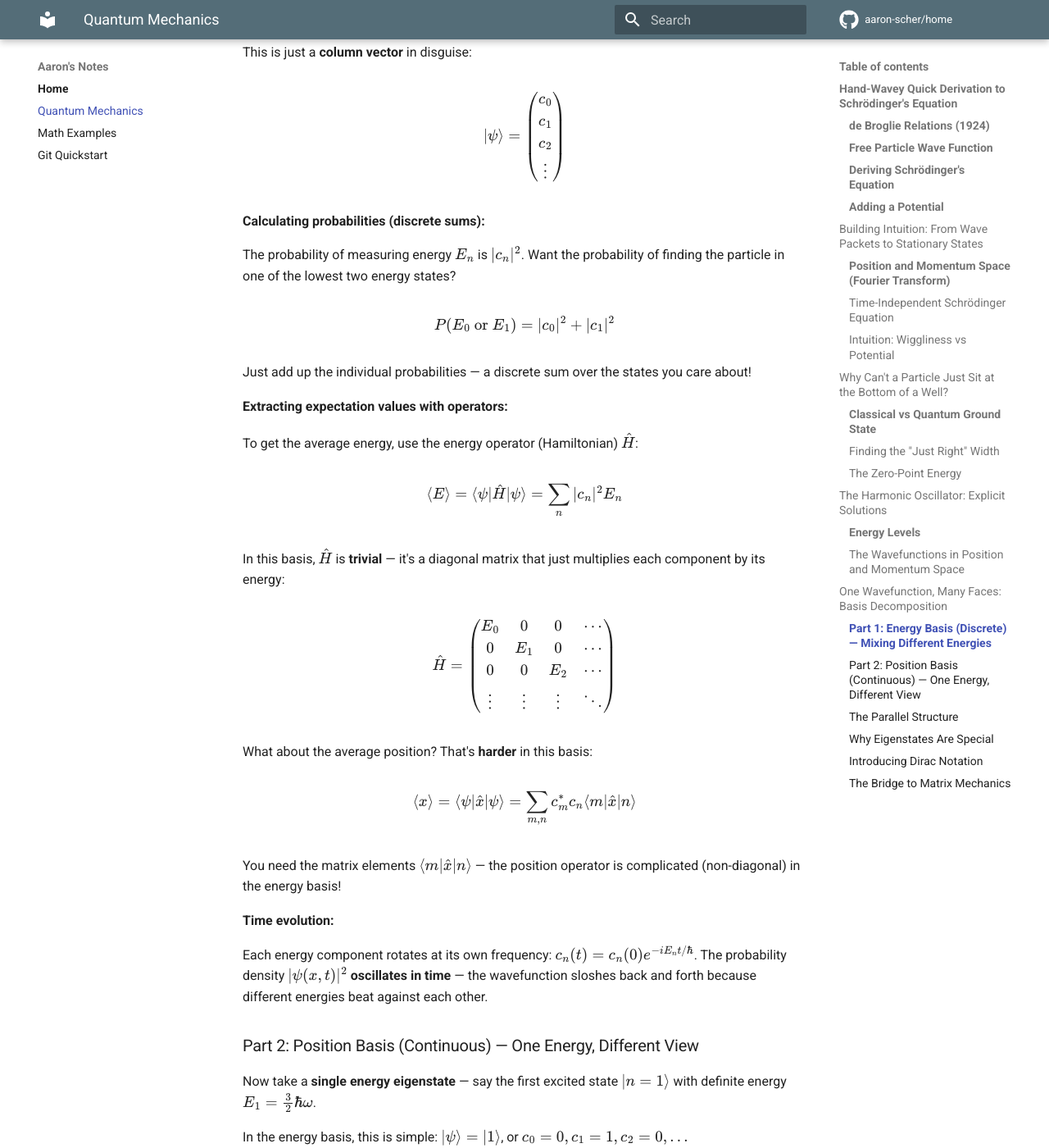
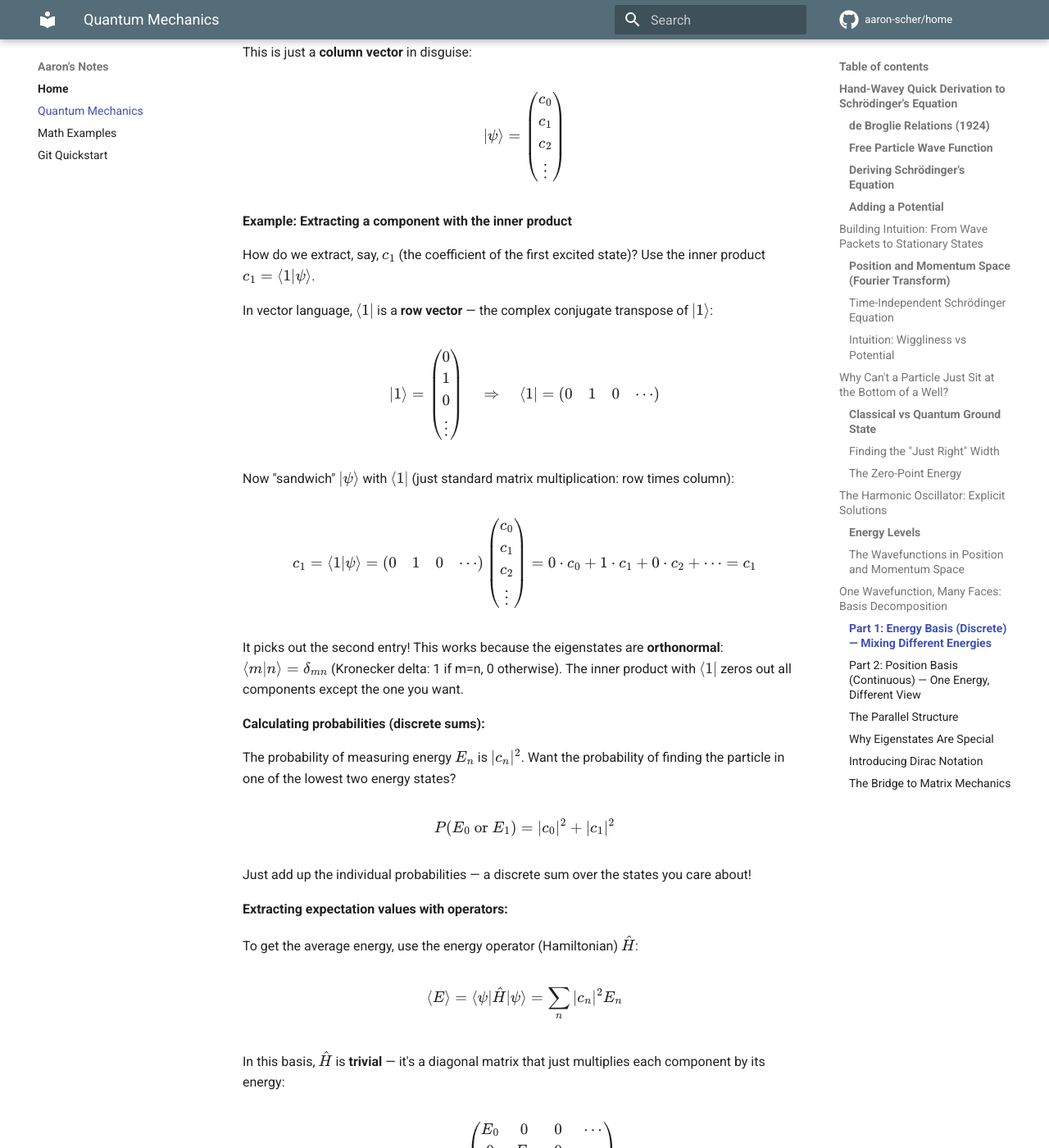
Before and after one commit to aaron-scher/home, an MkDocs documentation site: the page built from docs/quantum-mechanics.md, in a window 1280 px wide and 1400 px high, scrolled down 10308 px. Shown: the whole window at 82% size. Built offline with MkDocs 1.6.1 and Material for MkDocs 9.7.7, drawn with Linux system fonts in a browser that asks for light colours; comment, search, counter and statistics services are not loaded.

Commit message:
Add concrete example of extracting components with inner product
- Show how to extract c_1 using <1|ψ>
- Explain as row vector times column vector
- Demonstrate orthonormality: <m|n> = δ_mn
- Makes Dirac notation concrete and intuitive

🤖 Generated with [Claude Code](https://claude.com/claude-code)

Co-Authored-By: Claude <noreply@anthropic.com>

```diff
--- a/docs/quantum-mechanics.md
+++ b/docs/quantum-mechanics.md
@@ -366,6 +366,24 @@ $$
 |\psi\rangle = \begin{pmatrix} c_0 \\ c_1 \\ c_2 \\ \vdots \end{pmatrix}
 $$
 
+**Example: Extracting a component with the inner product**
+
+How do we extract, say, $c_1$ (the coefficient of the first excited state)? Use the inner product $c_1 = \langle 1|\psi\rangle$.
+
+In vector language, $\langle 1|$ is a **row vector** — the complex conjugate transpose of $|1\rangle$:
+
+$$
+|1\rangle = \begin{pmatrix} 0 \\ 1 \\ 0 \\ \vdots \end{pmatrix} \quad \Rightarrow \quad \langle 1| = \begin{pmatrix} 0 & 1 & 0 & \cdots \end{pmatrix}
+$$
+
+Now "sandwich" $|\psi\rangle$ with $\langle 1|$ (just standard matrix multiplication: row times column):
+
+$$
+c_1 = \langle 1|\psi\rangle = \begin{pmatrix} 0 & 1 & 0 & \cdots \end{pmatrix} \begin{pmatrix} c_0 \\ c_1 \\ c_2 \\ \vdots \end{pmatrix} = 0 \cdot c_0 + 1 \cdot c_1 + 0 \cdot c_2 + \cdots = c_1
+$$
+
+It picks out the second entry! This works because the eigenstates are **orthonormal**: $\langle m|n\rangle = \delta_{mn}$ (Kronecker delta: 1 if m=n, 0 otherwise). The inner product with $\langle 1|$ zeros out all components except the one you want.
+
 **Calculating probabilities (discrete sums):**
 
 The probability of measuring energy $E_n$ is $|c_n|^2$. Want the probability of finding the particle in one of the lowest two energy states?
```
